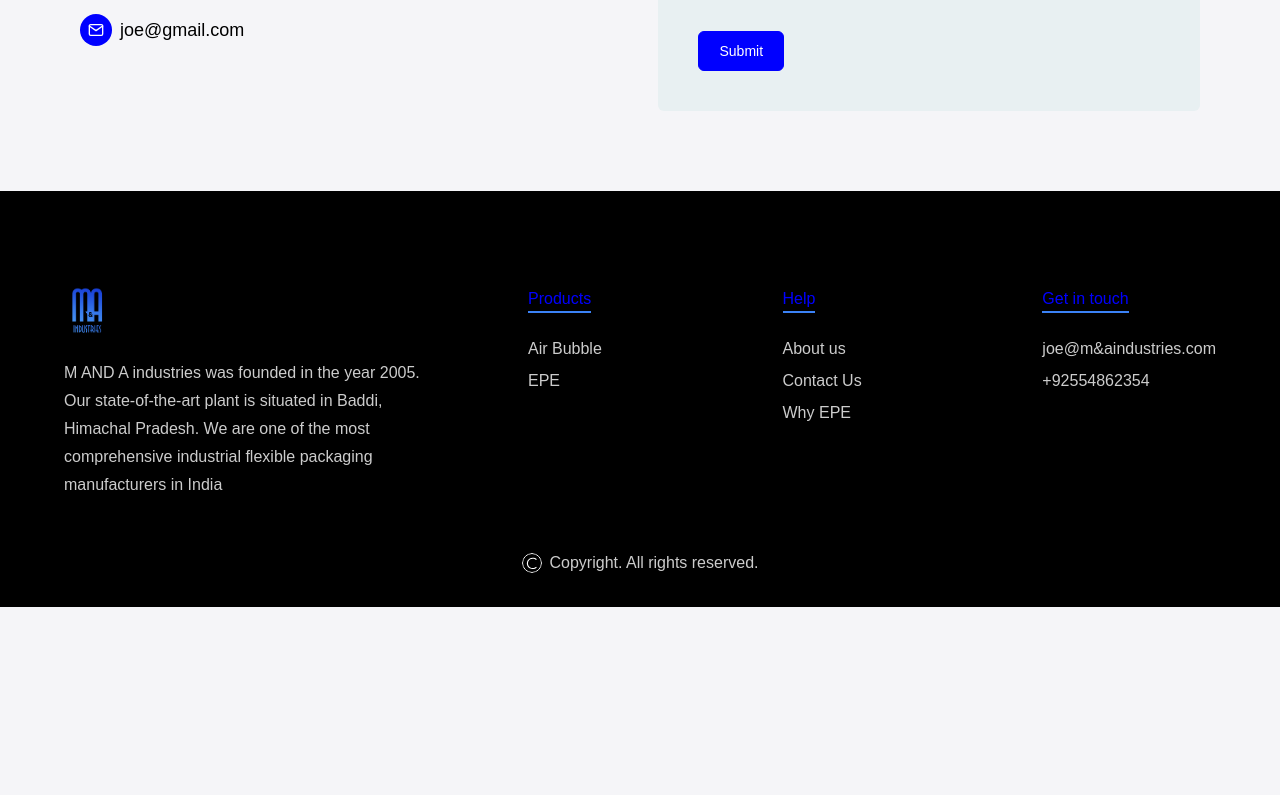
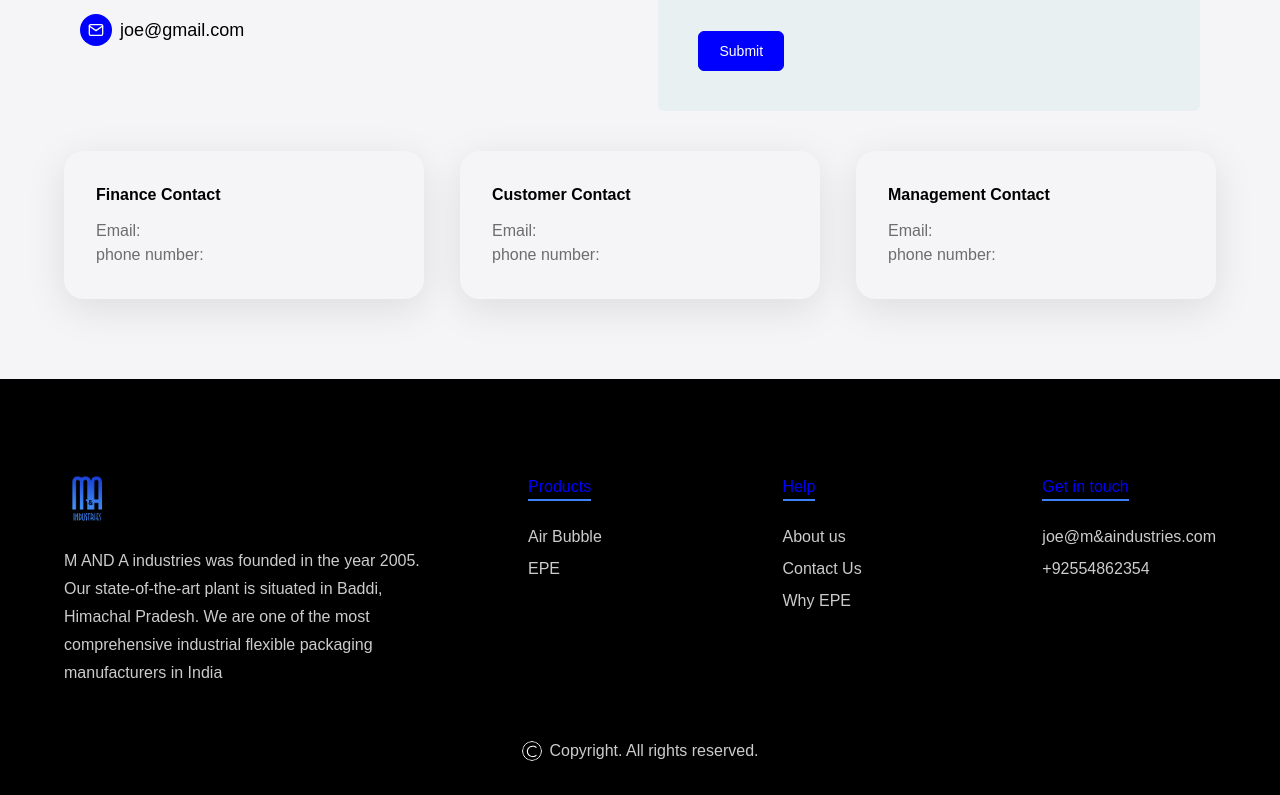
Before and after one commit to themanmohan/manda_industries, a Next.js app: page /contact-us in a window 1280 px wide. Shown: the part 1024-1819 px from the top of the page. Before the commit the page ends 1631 px from the top, so only its background shows below. Built offline with nearby package versions, Linux system fonts and the light colour scheme; a web font is replaced by a local one.

Commit message:
feat: adding contact details

```diff
--- a/app/contact-us/page.tsx
+++ b/app/contact-us/page.tsx
@@ -1,6 +1,8 @@
 import React from "react";
 import { Button } from "@/components"
 import { HeroBanner } from "@/components";
+import { services } from "@/constants";
+import ContactCard from "@/components/ContactCard";
 const Contact = () => {
   return (
     <>
@@ -198,6 +200,13 @@
 
         </div>
 
+
+        <section className='mt-10 max-container whitespace flex justify-center flex-wrap gap-9'>
+          {services.map((service) => (
+            <ContactCard key={service.label} {...service} />
+          ))}
+         </section>
+
       </section >
     </>
   );
--- /dev/null
+++ b/components/ContactCard.tsx
@@ -0,0 +1,18 @@
+import Image from "next/image";
+
+const ContactCard = ({ imgURL, label, subtext }: { imgURL: string; label: string; subtext: string }) => {
+    return (
+      <div className='flex-1 sm:w-[350px] sm:min-w-[350px] w-full rounded-[20px] shadow-3xl px-8 py-8'>
+
+        <h3 className='font-krona text-md leading-normal font-bold'>
+          {label}
+        </h3>
+        <p className='mt-3 break-words font-montserrat text-md leading-normal text-slate-gray'>
+          <p>Email:</p>
+          <p>phone number:</p>
+        </p>
+      </div>
+    );
+  };
+
+  export default ContactCard;
--- a/components/Navbar.tsx
+++ b/components/Navbar.tsx
@@ -111,7 +111,7 @@
           </Link>
         </PopoverGroup>
         <div className="hidden lg:flex lg:flex-1 lg:justify-end">
-          <Button label="Enquiry"  borderRadius='rounded-full' iconURL={LeftArrow} btnLink='/contact-us' />
+          <Button label="Enquiry"  borderRadius='rounded-full' iconURL={LeftArrow} btnLink='contact-us' />
         </div>
       </nav>
 
--- a/constants/index.tsx
+++ b/constants/index.tsx
@@ -55,17 +55,17 @@
 export const services = [
     {
         imgURL: sustainability,
-        label: "Sustainability",
+        label: "Finance Contact",
         subtext: "Enjoy seamless shopping with our complimentary shipping service."
     },
     {
         imgURL: costEffiency,
-        label: "Cost Efficiency",
+        label: "Customer Contact",
         subtext: "Experience worry-free transactions with our secure payment options."
     },
     {
         imgURL: performance,
-        label: "Protective Performance",
+        label: "Management Contact",
         subtext: "Our dedicated team is here to assist you every step of the way."
     }
 ];
```
